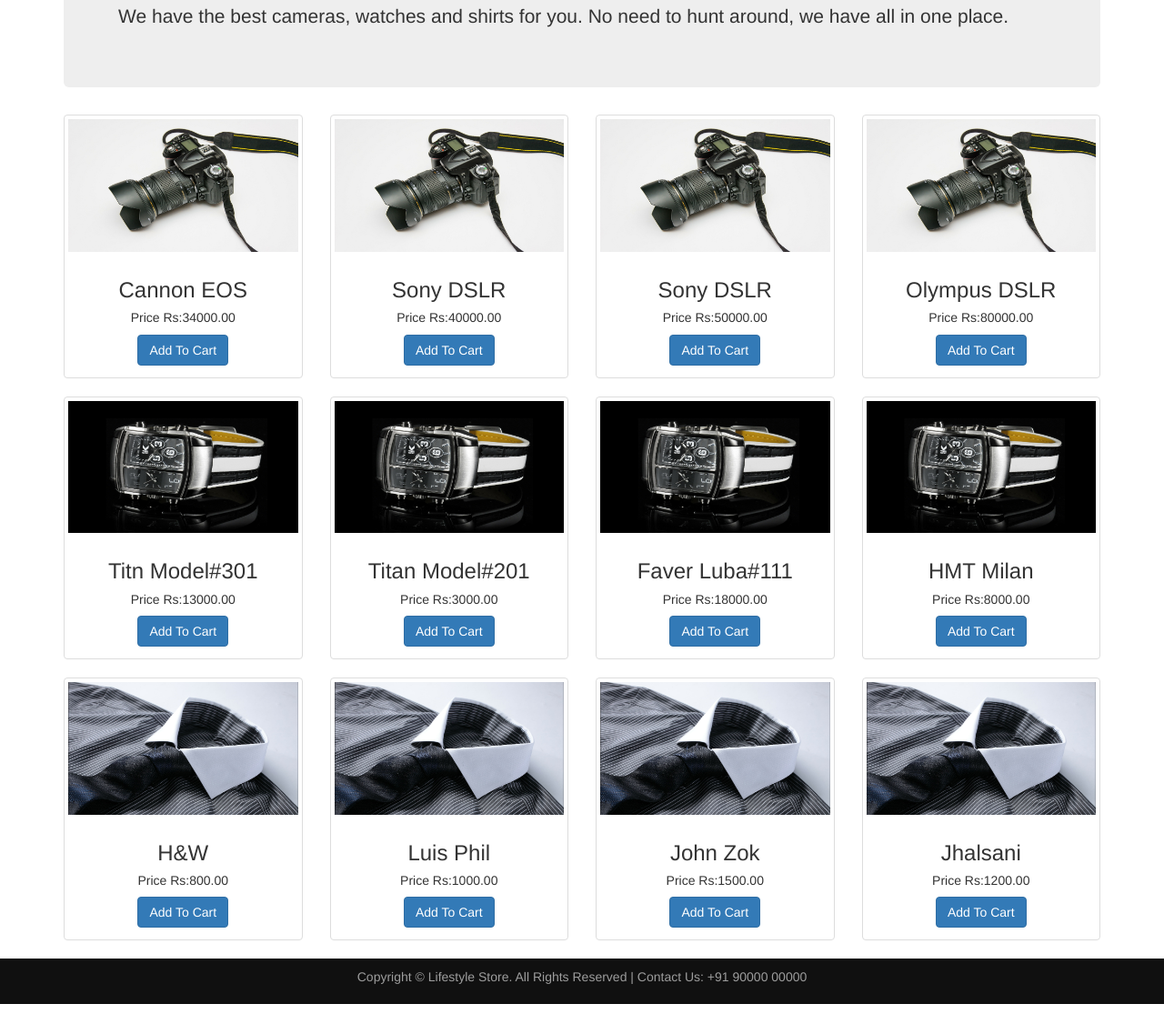
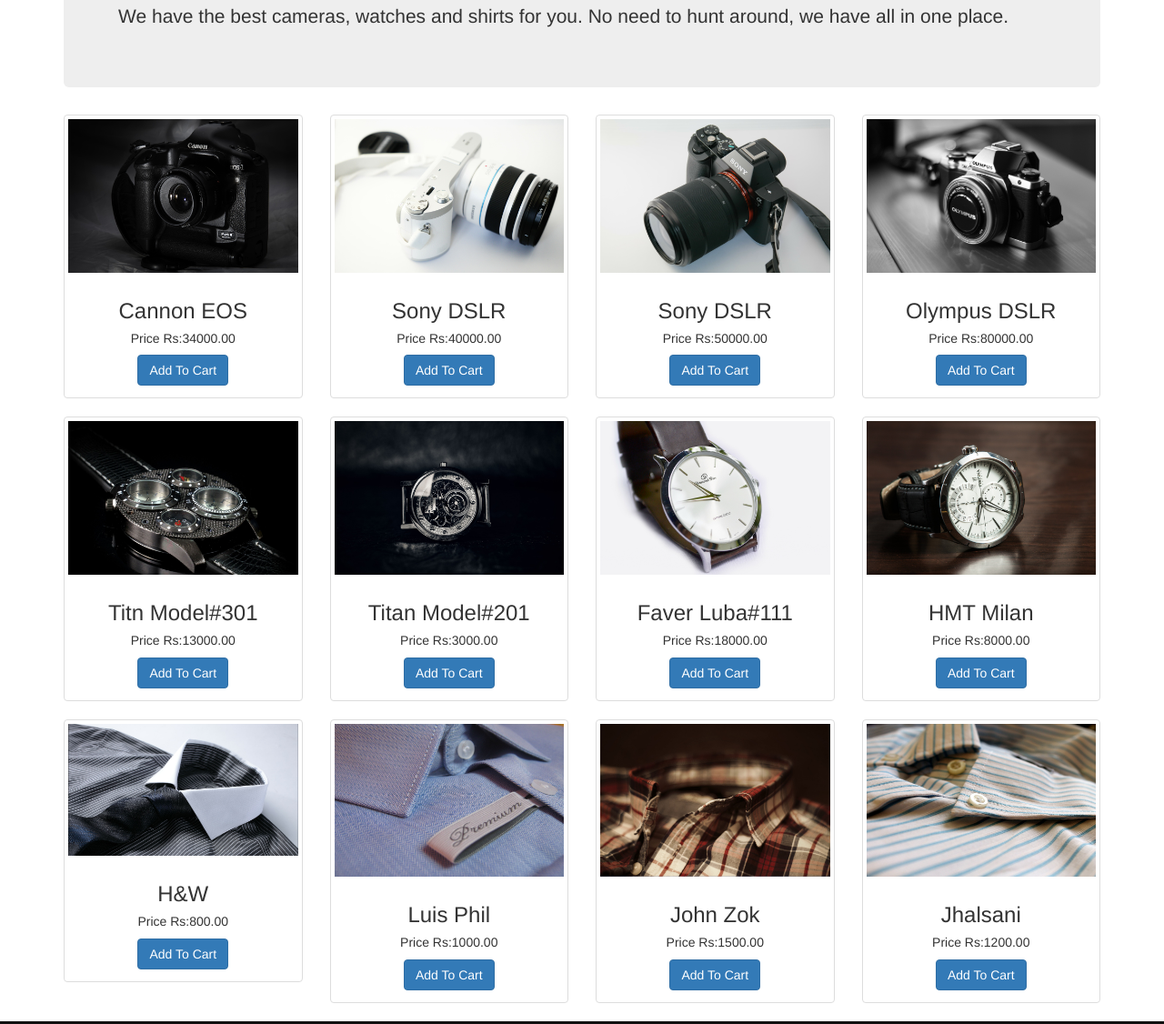
Before and after one commit to Akshat0111/E-Commerce-Website, a plain HTML site: page products.html in a window 1280 px wide. Shown: the part 258-1384 px from the top of the page at 91% size. Before the commit the page ends 1362 px from the top, so only its background shows below. Drawn offline with nearby package versions, Linux system fonts and the light colour scheme.

Commit message:
Update products.html

```diff
--- a/products.html
+++ b/products.html
@@ -46,7 +46,7 @@
             <div class="row text-center">
                 <div class="col-md-3 col-sm-6">
                     <div class="thumbnail">
-                        <img src="imgs/camera.jpg" alt="Cameras">
+                        <img src="imgs/5.jpg" alt="Cameras">
                         <div class="caption">
                             <h3>Cannon EOS</h3>
                             <h5>Price Rs:34000.00</h5>
@@ -56,7 +56,7 @@
                 </div>
                  <div class="col-md-3 col-sm-6">
                     <div class="thumbnail">
-                        <img src="imgs/camera.jpg" alt="Cameras">
+                        <img src="imgs/2.jpg" alt="Cameras">
                         <div class="caption">
                             <h3>Sony DSLR</h3>
                             <h5>Price Rs:40000.00</h5>
@@ -66,7 +66,7 @@
                 </div>
                  <div class="col-md-3 col-sm-6">
                     <div class="thumbnail">
-                        <img src="imgs/camera.jpg" alt="Cameras">
+                        <img src="imgs/3.jpg" alt="Cameras">
                         <div class="caption">
                             <h3>Sony DSLR</h3>
                             <h5>Price Rs:50000.00</h5>
@@ -76,7 +76,7 @@
                 </div>
                  <div class="col-md-3 col-sm-6">
                     <div class="thumbnail">
-                        <img src="imgs/camera.jpg" alt="Cameras">
+                        <img src="imgs/4.jpg" alt="Cameras">
                         <div class="caption">
                             <h3>Olympus DSLR</h3>
                             <h5>Price Rs:80000.00</h5>
@@ -88,7 +88,7 @@
                     <div class="row text-center">
                 <div class="col-md-3 col-sm-6">
                     <div class="thumbnail">
-                        <img src="imgs/watch.jpg" alt="Watche">
+                        <img src="imgs/18.jpg" alt="Watche">
                         <div class="caption">
                             <h3>Titn Model#301</h3>
                             <h5>Price Rs:13000.00</h5>
@@ -98,7 +98,7 @@
                 </div>
                  <div class="col-md-3 col-sm-6">
                     <div class="thumbnail">
-                        <img src="imgs/watch.jpg" alt="Watches">
+                        <img src="imgs/19.jpg" alt="Watches">
                         <div class="caption">
                             <h3>Titan Model#201</h3>
                             <h5>Price Rs:3000.00</h5>
@@ -108,7 +108,7 @@
                 </div>
                  <div class="col-md-3 col-sm-6">
                     <div class="thumbnail">
-                        <img src="imgs/watch.jpg" alt="watches">
+                        <img src="imgs/20.jpg" alt="watches">
                         <div class="caption">
                             <h3>Faver Luba#111</h3>
                             <h5>Price Rs:18000.00</h5>
@@ -118,7 +118,7 @@
                 </div>
                  <div class="col-md-3 col-sm-6">
                     <div class="thumbnail">
-                        <img src="imgs/watch.jpg" alt="watches">
+                        <img src="imgs/21.jpg" alt="watches">
                         <div class="caption">
                             <h3>HMT Milan</h3>
                             <h5>Price Rs:8000.00</h5>
@@ -140,7 +140,7 @@
                 </div>
                  <div class="col-md-3 col-sm-6">
                     <div class="thumbnail">
-                        <img src="imgs/shirt.jpg" alt="Shirts">
+                        <img src="imgs/23.jpg" alt="Shirts">
                         <div class="caption">
                             <h3>Luis Phil</h3>
                             <h5>Price Rs:1000.00</h5>
@@ -150,7 +150,7 @@
                 </div>
                  <div class="col-md-3 col-sm-6">
                     <div class="thumbnail">
-                        <img src="imgs/shirt.jpg" alt="Shirts">
+                        <img src="imgs/24.jpg" alt="Shirts">
                         <div class="caption">
                             <h3>John Zok</h3>
                             <h5>Price Rs:1500.00</h5>
@@ -160,7 +160,7 @@
                 </div>
                  <div class="col-md-3 col-sm-6">
                     <div class="thumbnail">
-                        <img src="imgs/shirt.jpg" alt="Shirts">
+                        <img src="imgs/25.jpg" alt="Shirts">
                         <div class="caption">
                             <h3>Jhalsani</h3>
                             <h5>Price Rs:1200.00</h5>
```
